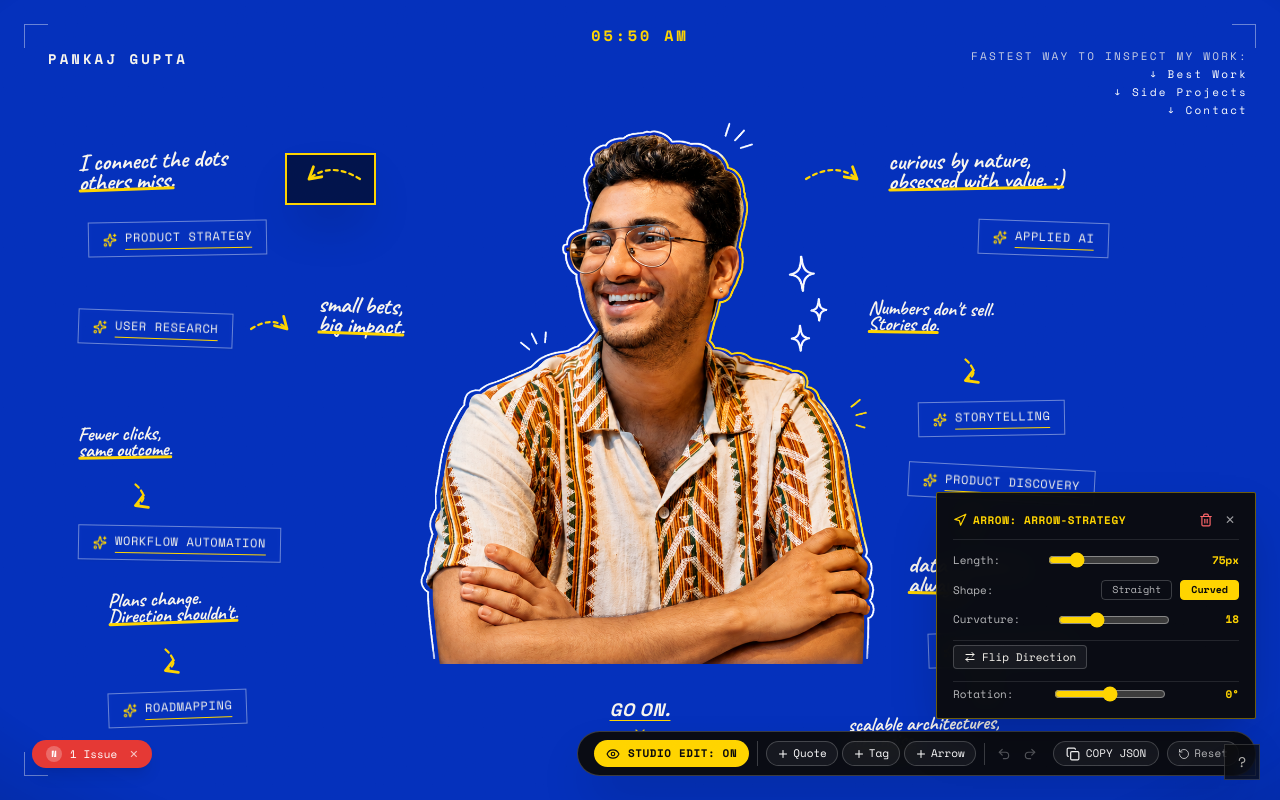
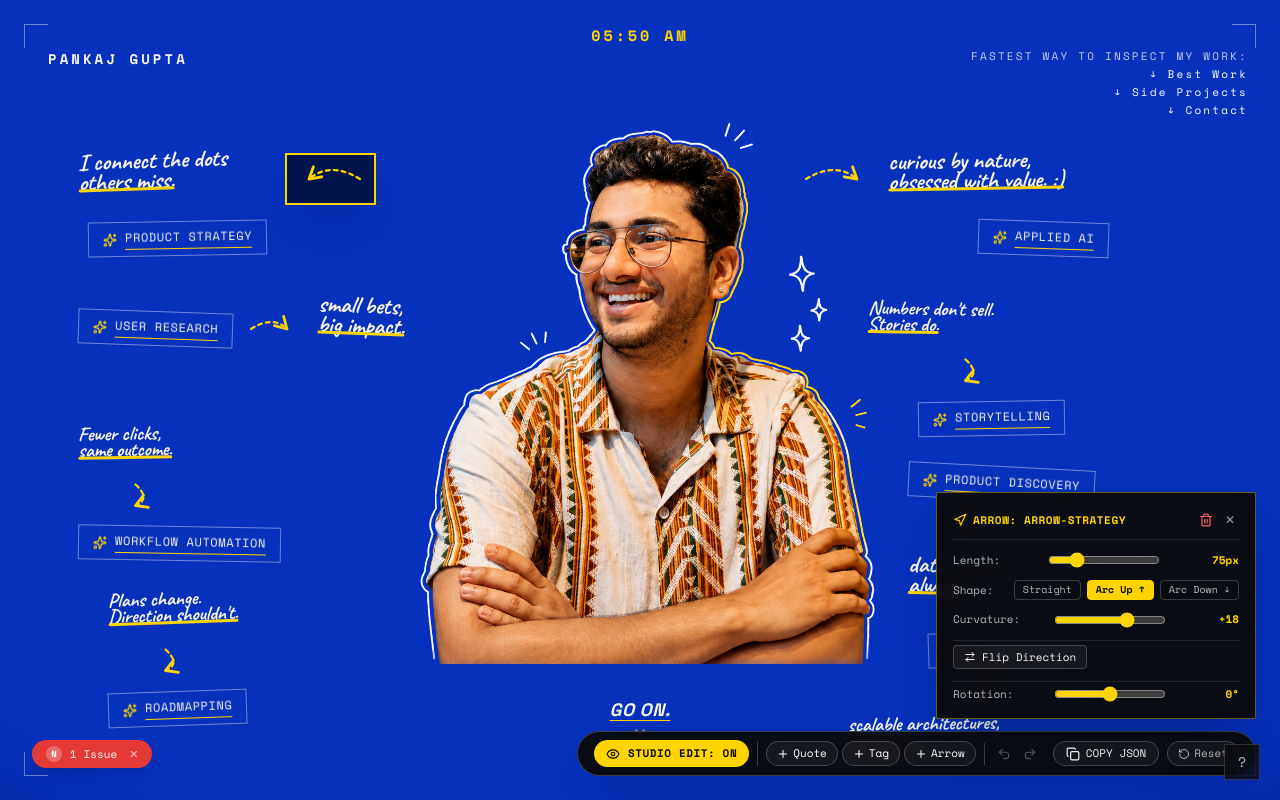
Before and after one commit to onalunchbreak/pankaj-gupta-portfolio, a Next.js app: page / in a window 1280 px wide. Both pictures are taken after a click on the element 330 px from the left and 178 px from the top of the page. Shown: the top 800 px of the page. Built offline with nearby package versions, Linux system fonts and the light colour scheme.

Commit message:
feat(hero): enable bidirectional arrow curvature bending (-50 to +50) with Arc Up / Arc Down preset buttons

```diff
--- a/src/components/sections/hero.tsx
+++ b/src/components/sections/hero.tsx
@@ -1042,13 +1042,13 @@ export default function Hero() {
                     </span>
                   </div>
 
-                  {/* Curvature (Straight vs Curved) */}
+                  {/* Curvature (Straight vs Arc Up vs Arc Down) */}
                   <div className="flex items-center justify-between gap-2 text-[11px]">
                     <span className="text-white/70">Shape:</span>
-                    <div className="flex items-center gap-2">
+                    <div className="flex items-center gap-1.5">
                       <button
                         onClick={() => updateNode(selectedNode.id, { curvature: 0 })}
-                        className={`px-2.5 py-0.5 rounded text-[10px] border ${
+                        className={`px-2 py-0.5 rounded text-[10px] border ${
                           (selectedNode.curvature ?? 16) === 0
                             ? "bg-[#FFD400] text-[#0A0A0A] font-bold border-[#FFD400]"
                             : "border-white/20 text-white/70 hover:text-white"
@@ -1058,34 +1058,45 @@ export default function Hero() {
                       </button>
                       <button
                         onClick={() => updateNode(selectedNode.id, { curvature: 18 })}
-                        className={`px-2.5 py-0.5 rounded text-[10px] border ${
+                        className={`px-2 py-0.5 rounded text-[10px] border ${
                           (selectedNode.curvature ?? 16) > 0
                             ? "bg-[#FFD400] text-[#0A0A0A] font-bold border-[#FFD400]"
                             : "border-white/20 text-white/70 hover:text-white"
                         }`}
                       >
-                        Curved
+                        Arc Up ↑
+                      </button>
+                      <button
+                        onClick={() => updateNode(selectedNode.id, { curvature: -18 })}
+                        className={`px-2 py-0.5 rounded text-[10px] border ${
+                          (selectedNode.curvature ?? 16) < 0
+                            ? "bg-[#FFD400] text-[#0A0A0A] font-bold border-[#FFD400]"
+                            : "border-white/20 text-white/70 hover:text-white"
+                        }`}
+                      >
+                        Arc Down ↓
                       </button>
                     </div>
                   </div>
 
-                  {(selectedNode.curvature ?? 16) > 0 && (
+                  {/* Bidirectional Curvature Slider (-50 to +50) */}
                   <div className="flex items-center justify-between gap-2 text-[11px]">
                     <span className="text-white/70">Curvature:</span>
                     <input
                       type="range"
-                        min="5"
-                        max="45"
+                      min="-50"
+                      max="50"
                       step="1"
-                        value={selectedNode.curvature ?? 18}
+                      value={selectedNode.curvature ?? 16}
                       onChange={(e) => updateNode(selectedNode.id, { curvature: parseInt(e.target.value) })}
                       className="w-28 accent-[#FFD400]"
                     />
-                      <span className="w-8 text-right font-bold text-[#FFD400]">
-                        {selectedNode.curvature ?? 18}
+                    <span className="w-10 text-right font-bold text-[#FFD400]">
+                      {(selectedNode.curvature ?? 16) > 0
+                        ? `+${selectedNode.curvature ?? 16}`
+                        : selectedNode.curvature ?? 16}
                     </span>
                   </div>
-                  )}
 
                   <div className="flex items-center justify-between gap-2 pt-1 border-t border-white/10">
                     <button
```
Lines whose indentation alone changed are shown as unchanged.
